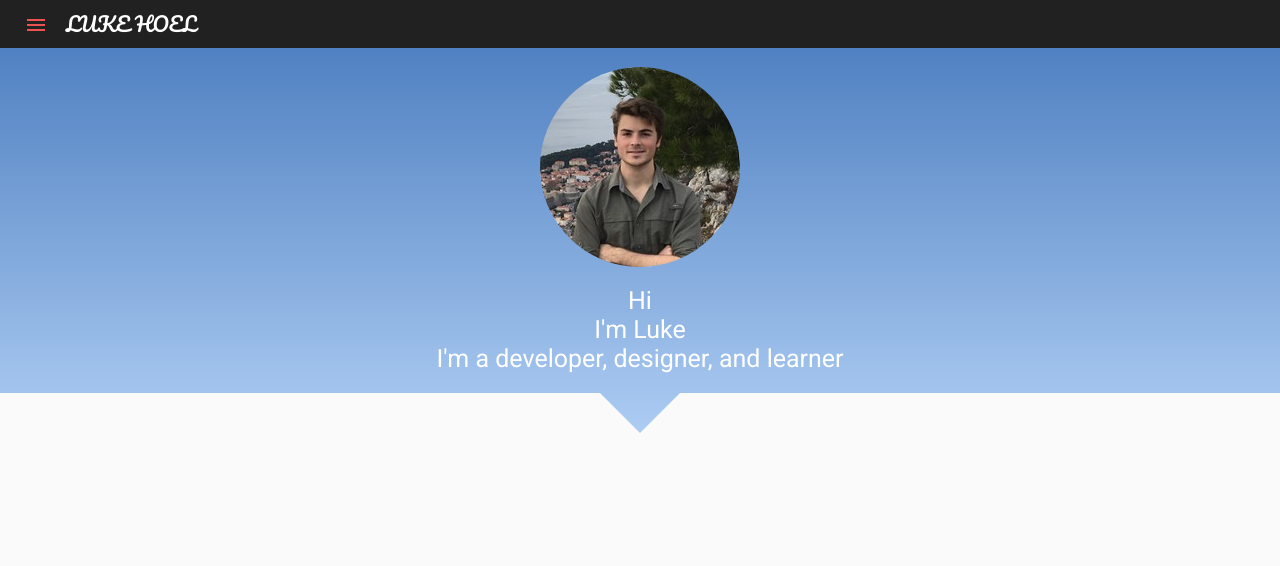
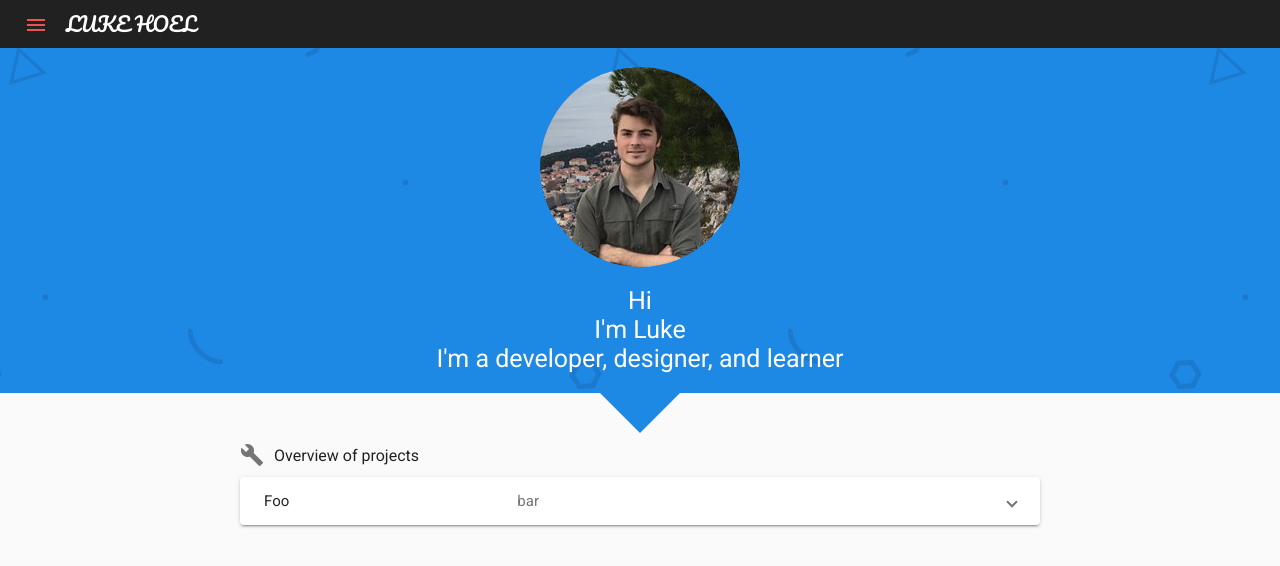
Before and after one commit to LukeHoel/website, an Angular app: page /home in a window 1280 px wide. Shown: the top 566 px of the page. Built offline with nearby package versions, Linux system fonts and the light colour scheme.

Commit message:
added to home, added bg

```diff
--- a/src/app/components/home/home.component.html
+++ b/src/app/components/home/home.component.html
@@ -1,21 +1,14 @@
-<div class="fade-in main">
-  <div class="first">
-    <app-logo></app-logo>
-    <section class="intro">
-      <div>
-        Hi
+<div class="fade-in">
+  <div class="main">
+    <div class="first">
+      <app-intro-section></app-intro-section>
+      <div class="seperator">
+        <div class="left-side"></div>
+        <div class="right-side"></div>
       </div>
-      <div>I'm Luke</div>
-      <div>
-        I'm a developer, designer, and learner
-      </div>
-    </section>
-    <div class="seperator">
-      <div class="left-side"></div>
-      <div class="right-side"></div>
+    </div>
+    <div class="second">
+      <app-projects-section></app-projects-section>
     </div>
   </div>
-  <div class="second">
-
-  </div>
 </div>
--- a/src/app/components/home/home.component.scss
+++ b/src/app/components/home/home.component.scss
@@ -1,18 +1,21 @@
 @import "../../variables.scss";
-app-logo {
-  margin: 20px;
+.main{
+  background-color: #1E88E5;
+  background-image: url('../../../assets/images/bg.svg');
+  background-attachment: fixed;
+  background-size: auto 600px;
+  background-repeat: repeat;
+  animation: slide 20s linear infinite;
+  transition-property: background-position;
+  transition: 0s linear;
 }
-.intro {
-  font-size: 25px;
-  text-align: center;
-  color: $text-color;
-}
-.main{
-  background: linear-gradient(#47b, #49f5);
-  background-size: 100% 500px;
-  background-attachment: fixed;
-}
-.first {
+@keyframes slide {
+  from {
+    background-position: 0 0;
+  }
+  to {
+    background-position: -400px -400px;
+  }
 }
 .seperator {
   margin-top: 20px;
@@ -36,4 +39,5 @@ $bg-color: #fafafa;
 .second{
   background-color: $bg-color;
   height: 300px;
+  text-align: left;
 }
--- /dev/null
+++ b/src/app/components/home/intro-section/intro-section.component.html
@@ -0,0 +1,10 @@
+<app-logo></app-logo>
+<section class="intro">
+  <div>
+    Hi
+  </div>
+  <div>I'm Luke</div>
+  <div>
+    I'm a developer, designer, and learner
+  </div>
+</section>
--- /dev/null
+++ b/src/app/components/home/intro-section/intro-section.component.scss
@@ -0,0 +1,9 @@
+@import "../../../variables.scss";
+app-logo {
+  margin: 20px;
+}
+.intro {
+  font-size: 25px;
+  text-align: center;
+  color: $text-color;
+}
--- /dev/null
+++ b/src/app/components/home/intro-section/intro-section.component.ts
@@ -0,0 +1,15 @@
+import { Component, OnInit } from '@angular/core';
+
+@Component({
+  selector: 'app-intro-section',
+  templateUrl: './intro-section.component.html',
+  styleUrls: ['./intro-section.component.scss']
+})
+export class IntroSectionComponent implements OnInit {
+
+  constructor() { }
+
+  ngOnInit() {
+  }
+
+}
--- /dev/null
+++ b/src/app/components/home/projects-section/projects-section.component.html
@@ -0,0 +1,20 @@
+<div class="center">
+<div class="main">
+<div class="heading">
+  <mat-icon>build</mat-icon>
+  Overview of projects
+</div>
+<mat-accordion>
+  <mat-expansion-panel *ngFor="let project of projects">
+    <mat-expansion-panel-header>
+      <mat-panel-title>
+        {{project.name}}
+      </mat-panel-title>
+      <mat-panel-description>
+        {{project.description}}
+      </mat-panel-description>
+    </mat-expansion-panel-header>
+  </mat-expansion-panel>
+</mat-accordion>
+</div>
+</div>
--- /dev/null
+++ b/src/app/components/home/projects-section/projects-section.component.scss
@@ -0,0 +1,20 @@
+@import "../../../variables.scss";
+.center{
+  display: flex;
+  justify-content: center;
+  padding: 10px 0;
+}
+.main{
+  width: 80%;
+  max-width: 800px;
+}
+.heading{
+  color: $not-quite-black;
+  margin-bottom: 10px;
+  display: flex;
+  align-items: center;
+  mat-icon{
+    margin-right: 10px;
+    color: $lighter-bg-color;
+  }
+}
--- /dev/null
+++ b/src/app/components/home/projects-section/projects-section.component.ts
@@ -0,0 +1,11 @@
+import { Component, OnInit } from '@angular/core';
+import { projects } from 'src/app/data';
+
+@Component({
+  selector: 'app-projects-section',
+  templateUrl: './projects-section.component.html',
+  styleUrls: ['./projects-section.component.scss']
+})
+export class ProjectsSectionComponent {
+  projects = projects;
+}
--- a/src/app/components/projects/projects.component.ts
+++ b/src/app/components/projects/projects.component.ts
@@ -1,20 +1,11 @@
 import { Component, OnInit } from '@angular/core';
-
-class Project {
-  name: string;
-}
+import { projects } from 'src/app/data';
 
 @Component({
   selector: 'app-projects',
   templateUrl: './projects.component.html',
   styleUrls: ['./projects.component.scss']
 })
-export class ProjectsComponent implements OnInit {
-
-  constructor() { }
-  projects: Project[] = [{ name: "Test1" }, { name: "Test2" }];
-
-  ngOnInit() {
-  }
-
+export class ProjectsComponent {
+  projects = projects;
 }
--- /dev/null
+++ b/src/app/data.ts
@@ -0,0 +1,6 @@
+
+export class Project {
+  name: string;
+  description: string;
+}
+export const projects: Project[] = [{ name: "Foo", description: "bar" }];
--- a/src/app/variables.scss
+++ b/src/app/variables.scss
@@ -4,3 +4,4 @@ $lighter-bg-color: #757575;
 $text-color: white;
 $icon-color: #ef5350;
 $text-drop-shadow: 6px 6px 0px rgba(0,0,0,0.2);
+$not-quite-black: rgba(0,0,0,.87);
```
Also changed, not shown: src/app/app.module.ts (+8 -2 lines), src/assets/images/bg.svg (added).
